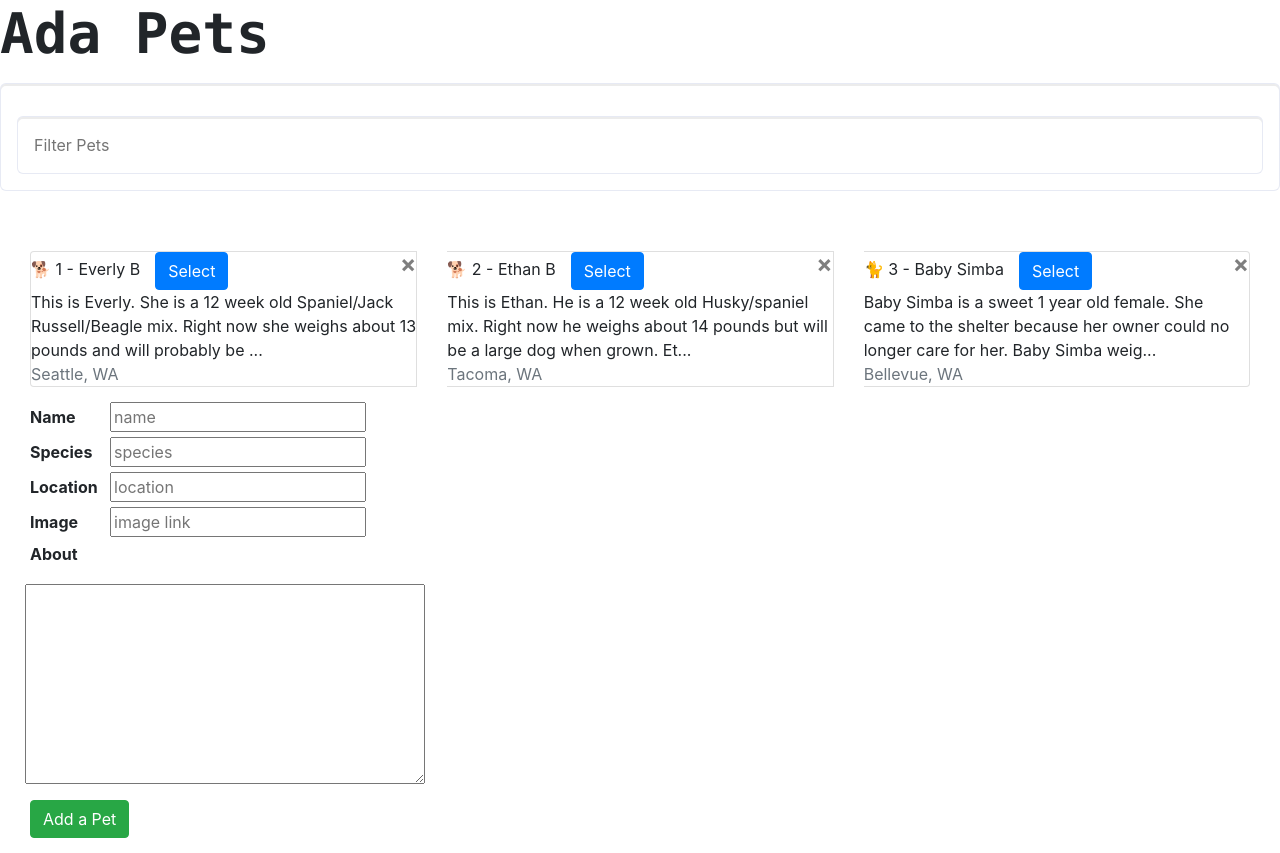
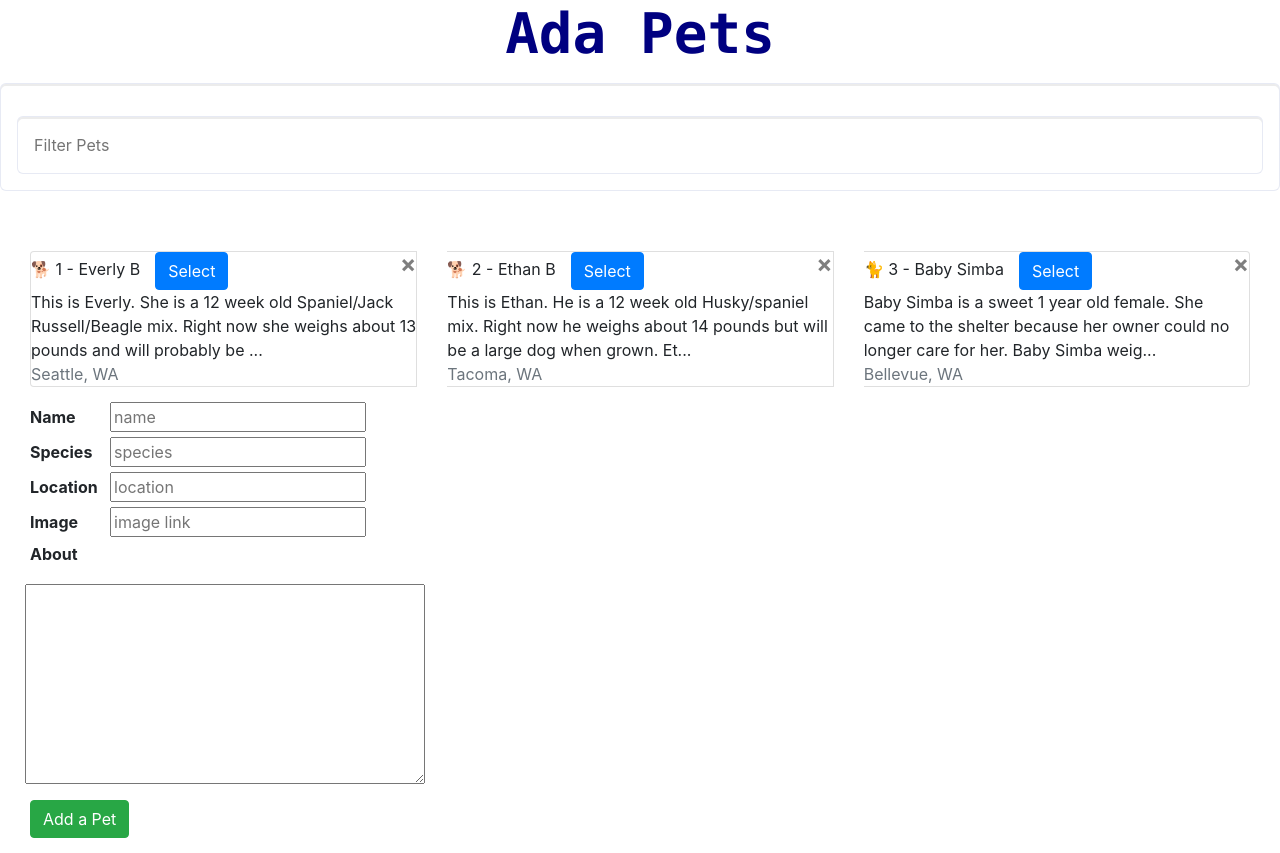
Before and after one commit to AdaGold/ada-pets-react, a React (Create React App) app: page / in a window 1280 px wide. Built offline with nearby package versions, Linux system fonts and the light colour scheme.

Commit message:
update app.css

```diff
--- a/package.json
+++ b/package.json
@@ -3,6 +3,7 @@
   "version": "0.1.0",
   "private": true,
   "dependencies": {
+    "bootstrap": "^4.1.3",
     "install": "^0.12.2",
     "npm": "^6.4.1",
     "react": "^16.6.3",
--- a/src/App.css
+++ b/src/App.css
@@ -26,3 +26,8 @@ h1 {
 .footer {
   grid-area: footer;
 }
+
+header {
+  text-align: center;
+  color: navy;
+}
```
Also changed, not shown: 1 other file (tests, documents, lock files or other folders).
